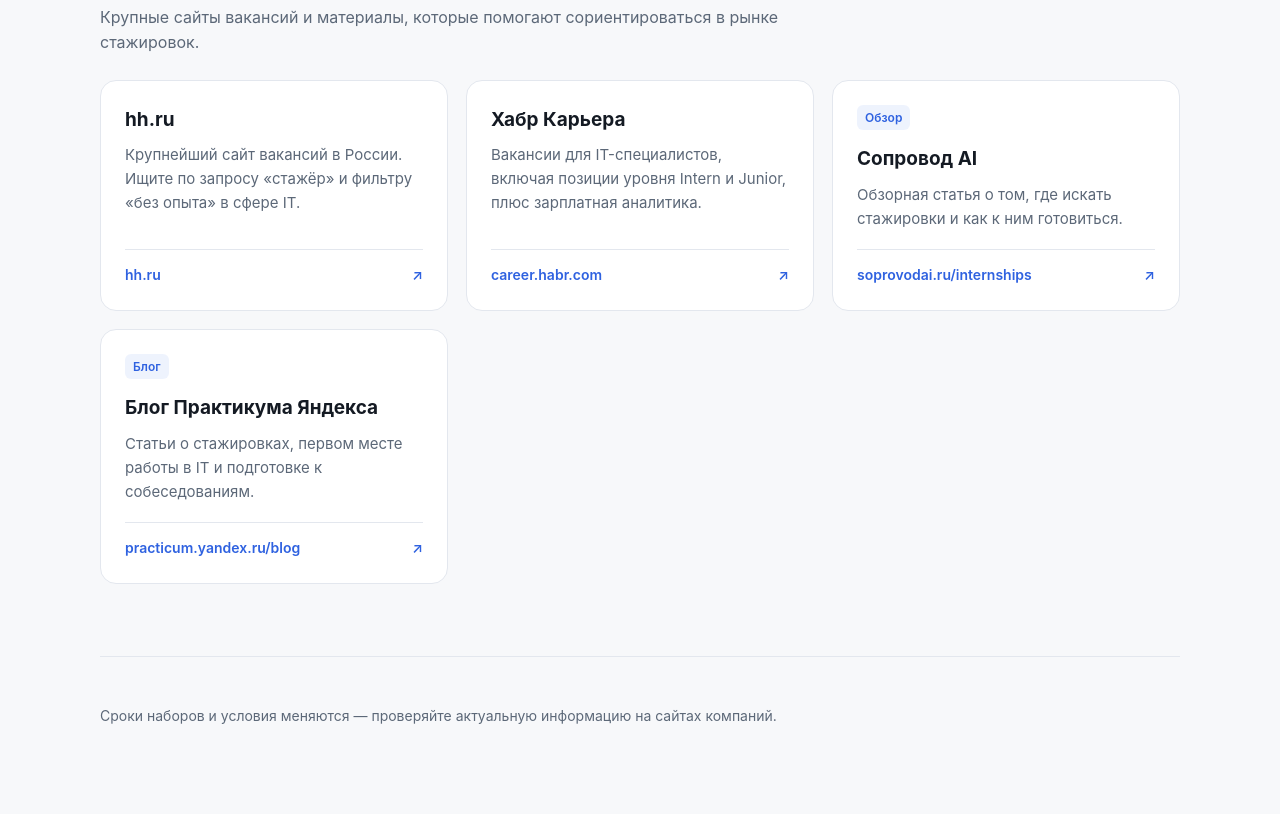
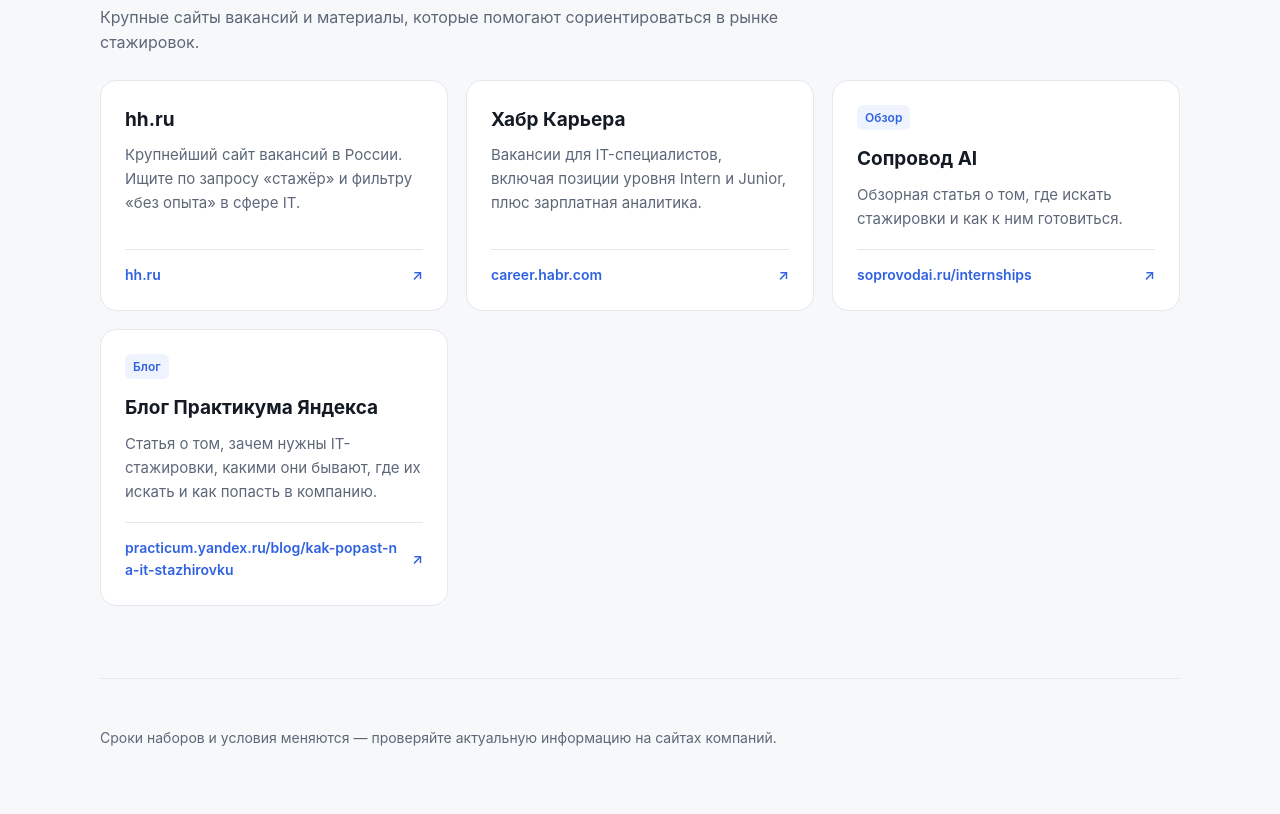
Before and after one commit to EvgeniGlushenkov/it-internships, a plain HTML site: page index.html in a window 1280 px wide. Shown: the part 1668-2482 px from the top of the page. Before the commit the page ends 2459 px from the top, so only its background shows below. Drawn offline with Linux system fonts and the light colour scheme.

Commit message:
Add files via upload
Ссылка на статью Практикума про IT-стажировки

```diff
--- a/index.html
+++ b/index.html
@@ -211,11 +211,11 @@
           <p>Обзорная статья о том, где искать стажировки и как к ним готовиться.</p>
           <span class="link">soprovodai.ru/internships <span class="arrow">↗</span></span>
         </a>
-        <a class="card" href="https://practicum.yandex.ru/blog/" target="_blank" rel="noopener noreferrer">
+        <a class="card" href="https://practicum.yandex.ru/blog/kak-popast-na-it-stazhirovku/" target="_blank" rel="noopener noreferrer">
           <span class="tag">Блог</span>
           <h3>Блог Практикума Яндекса</h3>
-          <p>Статьи о стажировках, первом месте работы в IT и подготовке к собеседованиям.</p>
-          <span class="link">practicum.yandex.ru/blog <span class="arrow">↗</span></span>
+          <p>Статья о том, зачем нужны IT-стажировки, какими они бывают, где их искать и как попасть в компанию.</p>
+          <span class="link">practicum.yandex.ru/blog/kak-popast-na-it-stazhirovku <span class="arrow">↗</span></span>
         </a>
       </div>
     </section>
```
